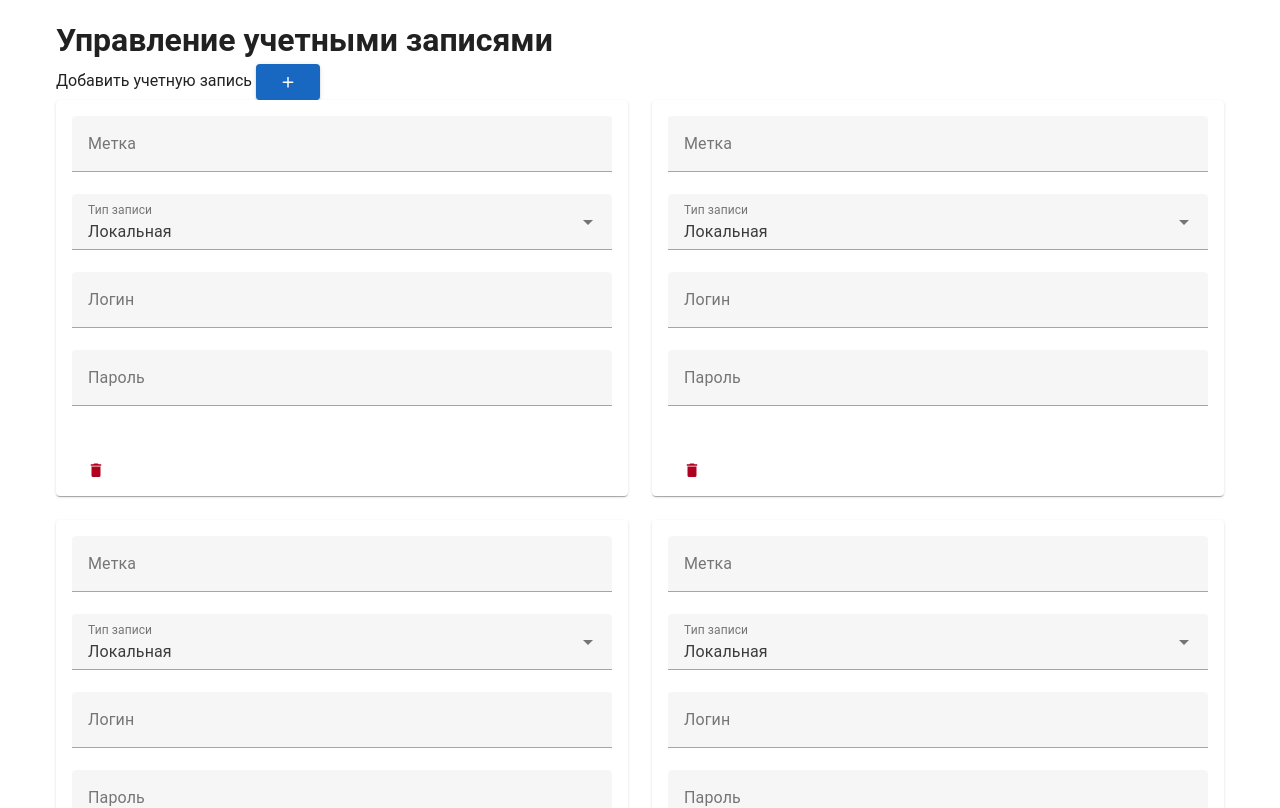
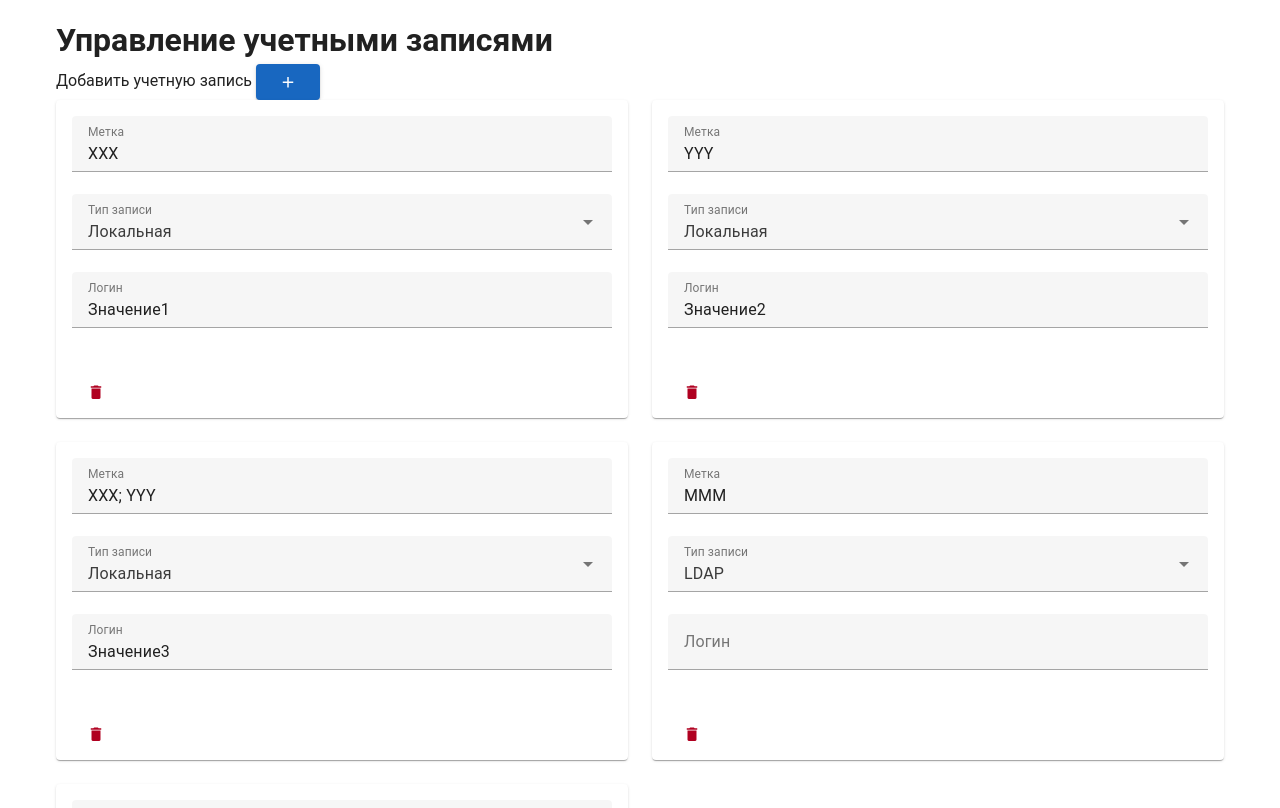
Before and after one commit to 7Hunter7/Accounts-management, a Vue app: page / in a window 1280 px wide. Shown: the top 808 px of the page. Built offline with nearby package versions, Linux system fonts and the light colour scheme.

Commit message:
Updated component 'AccountItem' - Added interface 'Account' and props 'Account'

```diff
--- a/src/components/AccountItem.vue
+++ b/src/components/AccountItem.vue
@@ -3,27 +3,27 @@
     <v-card-text>
       <v-text-field
         label="Метка"
-        v-model="label"
+        v-model="localAccount.label"
         :rules="labelRules"
       ></v-text-field>
 
       <v-select
         label="Тип записи"
         :items="recordTypes"
-        v-model="recordType"
+        v-model="localAccount.recordType"
         @change="onRecordTypeChange"
       ></v-select>
 
       <v-text-field
         label="Логин"
-        v-model="login"
+        v-model="localAccount.login"
         :rules="loginRules"
       ></v-text-field>
 
       <v-text-field
         v-if="recordType === 'Локальная'"
         label="Пароль"
-        v-model="password"
+        v-model="localAccount.password"
         :rules="passwordRules"
       ></v-text-field>
     </v-card-text>
@@ -36,12 +36,26 @@
 </template>
 
 <script setup lang="ts">
-import { ref, computed } from "vue";
+import { ref, watch } from "vue";
 
-const label = ref("");
-const recordType = ref("Локальная");
-const login = ref("");
-const password = ref("");
+interface Account {
+  id: number;
+  label: string;
+  recordType: string;
+  login: string;
+  password?: string;
+}
+
+const props = defineProps<{
+  account: Account;
+}>();
+
+const emit = defineEmits<{
+  (e: "update", account: Account): void;
+  (e: "delete"): void;
+}>();
+
+const localAccount = ref<Account>({ ...props.account });
 
 const recordTypes = ref(["LDAP", "Локальная"]);
 
@@ -61,13 +75,21 @@ const passwordRules = ref([
 ]);
 
 const onRecordTypeChange = () => {
-  if (recordType.value === "LDAP") {
-    password.value = ""; // Сброс пароля при выборе LDAP
+  if (localAccount.value.recordType === "LDAP") {
+    localAccount.value.password = ""; // Сброс пароля при выборе LDAP
   }
+  emit("update", localAccount.value);
 };
 
 const onDelete = () => {
-  // Логика удаления
-  console.log("Delete clicked");
+  emit("delete");
 };
+
+watch(
+  localAccount,
+  () => {
+    emit("update", localAccount.value);
+  },
+  { deep: true }
+);
 </script>
```
